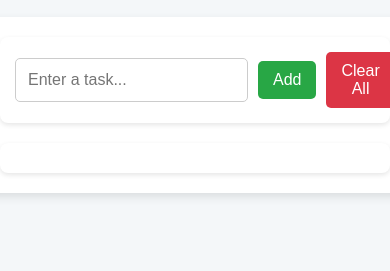
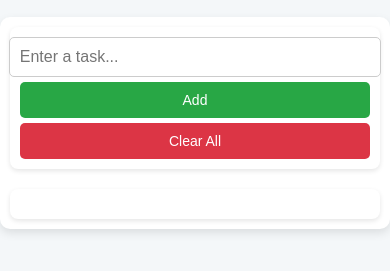
Before and after one commit to Ismaeel-Moussa/Simple-Task-Manager, a plain HTML site: page index.html in a window 390 px wide. Shown: the part 111-382 px from the top of the page. Drawn offline with Linux system fonts and the light colour scheme.

Commit message:
Adding Responsive feature for mobile

```diff
--- a/style.css
+++ b/style.css
@@ -118,3 +118,29 @@ body {
     font-weight: normal !important;
     opacity: 0.5;
   }
+
+  @media(max-width: 767px) {
+    .container {
+      width: 95%;
+      padding: 10px;
+    }
+    .form {
+      flex-direction: column;
+      gap: 5px;
+      padding: 10px;
+    }
+    input[type="text"] {
+      width: 100%;
+      padding: 10px;
+    }
+    input[type="submit"], .delete-all, button {
+      width: 100%;
+      padding: 10px;
+      font-size: 14px;
+    }
+    .task {
+      flex-direction: column;
+      align-items: flex-start;
+      gap: 5px;
+    }
+  }
```
